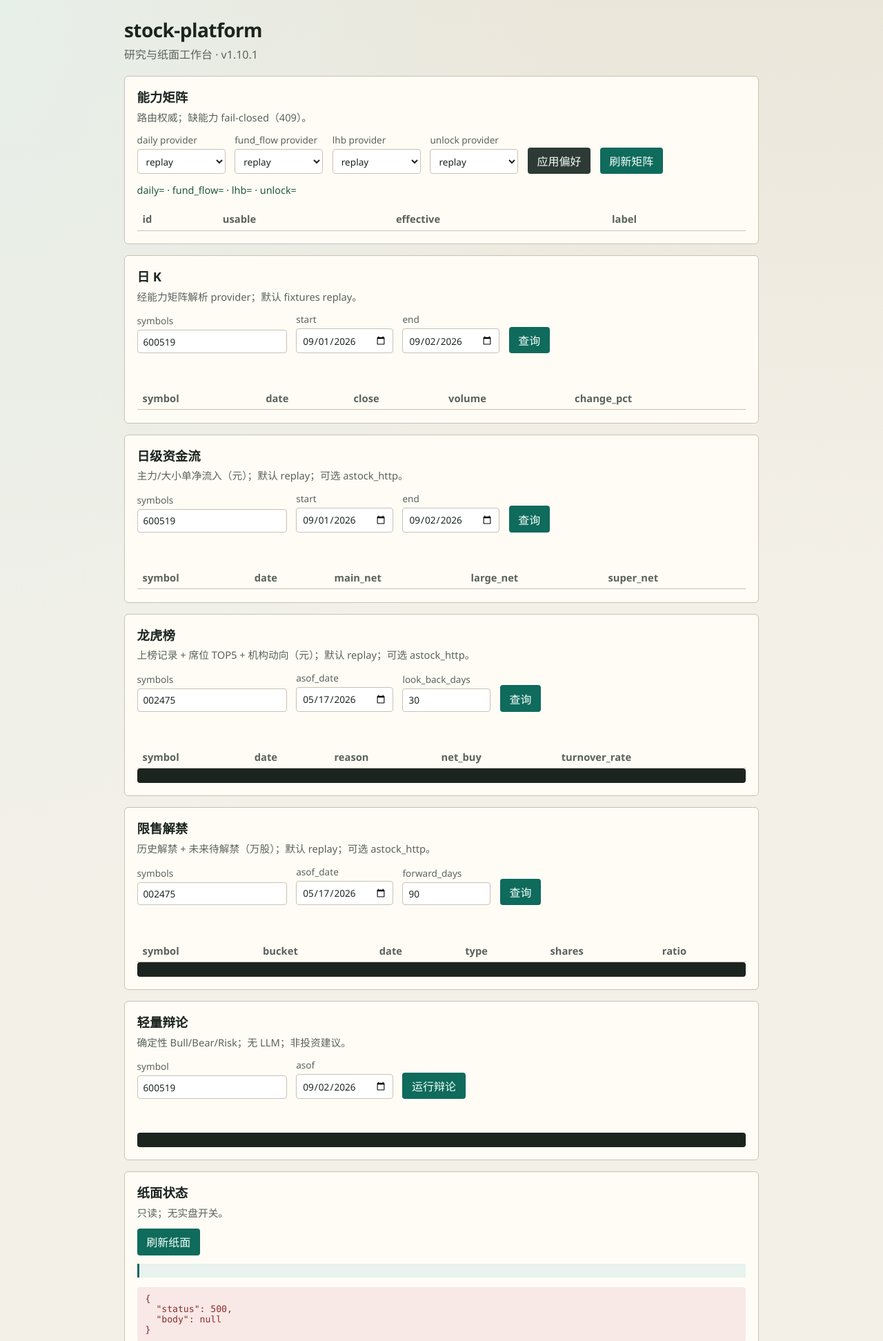
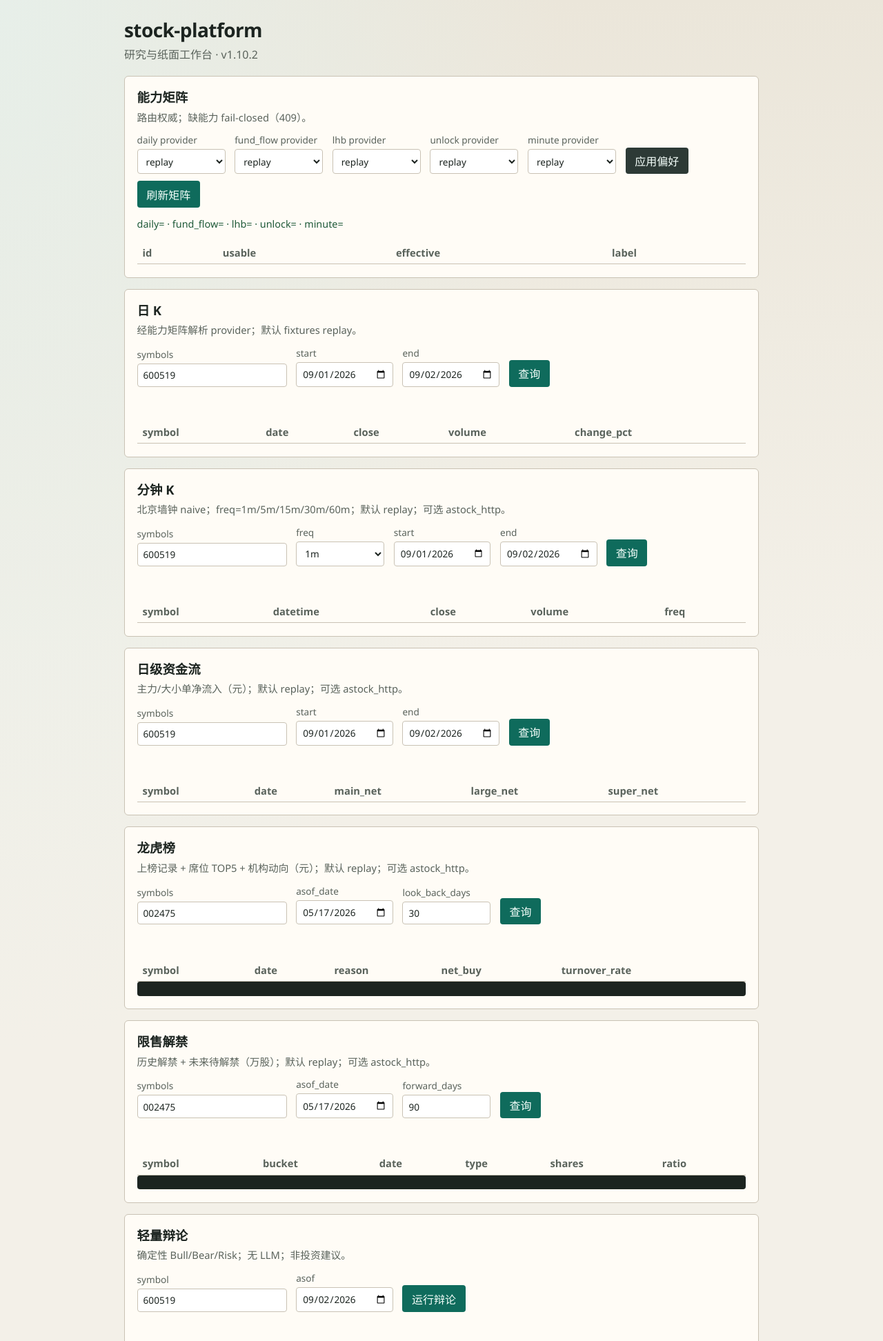
Before and after one commit to deTian0/stock-platform, a FastAPI app: page / in a window 1280 px wide. Shown: the top 1944 px of the page at 69% size. Run offline with FastAPI, Linux system fonts and the light colour scheme; data that the repository does not hold is empty.

Commit message:
feat(workbench): wire minute API and UI as v1.10.2
Serve get_minute via matrix; default replay; depth5 remains fail-closed.

Co-authored-by: Cursor <cursoragent@cursor.com>

```diff
--- a/apps/workbench/pyproject.toml
+++ b/apps/workbench/pyproject.toml
@@ -4,7 +4,7 @@ build-backend = "setuptools.build_meta"
 
 [project]
 name = "stock-platform-workbench"
-version = "1.10.1"
+version = "1.10.2"
 description = "Minimal research workbench shell for stock-platform."
 readme = "README.md"
 requires-python = ">=3.10"
--- a/apps/workbench/src/stock_platform_workbench/__init__.py
+++ b/apps/workbench/src/stock_platform_workbench/__init__.py
@@ -2,4 +2,4 @@
 
 from __future__ import annotations
 
-__version__ = "1.10.1"
+__version__ = "1.10.2"
--- a/apps/workbench/src/stock_platform_workbench/state.py
+++ b/apps/workbench/src/stock_platform_workbench/state.py
@@ -91,6 +91,7 @@ def build_default_state(fixtures_dir: Path, preferences: dict[str, str] | None =
     prefs = {
         "daily": "replay",
         "realtime": "replay",
+        "minute": "replay",
         "fund_flow": "replay",
         "lhb": "replay",
         "unlock": "replay",
--- a/apps/workbench/src/stock_platform_workbench/static/app.js
+++ b/apps/workbench/src/stock_platform_workbench/static/app.js
@@ -83,6 +83,12 @@
       if (unlock && unlock.effective) {
         $("pref-unlock").value = unlock.effective;
       }
+      const minute = rows.find(function (r) {
+        return r.id === "minute";
+      });
+      if (minute && minute.effective) {
+        $("pref-minute").value = minute.effective;
+      }
       $("pref-status").textContent =
         "daily=" +
         (daily && daily.effective ? daily.effective : "") +
@@ -91,7 +97,9 @@
         " · lhb=" +
         (lhb && lhb.effective ? lhb.effective : "") +
         " · unlock=" +
-        (unlock && unlock.effective ? unlock.effective : "");
+        (unlock && unlock.effective ? unlock.effective : "") +
+        " · minute=" +
+        (minute && minute.effective ? minute.effective : "");
     } catch (e) {
       showError(errEl, e.detail || String(e));
     }
@@ -104,6 +112,7 @@
     const fundFlow = $("pref-fund-flow").value;
     const lhb = $("pref-lhb").value;
     const unlock = $("pref-unlock").value;
+    const minute = $("pref-minute").value;
     try {
       await fetchJson("/api/settings/preferences", {
         method: "PUT",
@@ -115,6 +124,7 @@
             fund_flow: fundFlow,
             lhb: lhb,
             unlock: unlock,
+            minute: minute,
           },
         }),
       });
@@ -126,7 +136,9 @@
         " lhb=" +
         lhb +
         " unlock=" +
-        unlock;
+        unlock +
+        " minute=" +
+        minute;
       await loadMatrix();
     } catch (e) {
       showError(errEl, e.detail || String(e));
@@ -174,6 +186,56 @@
         showError(errEl, detail);
       }
       $("daily-table").querySelector("tbody").innerHTML = "";
+    }
+  }
+
+  async function loadMinute(event) {
+    if (event) event.preventDefault();
+    const errEl = $("minute-error");
+    clearError(errEl);
+    $("minute-meta").textContent = "";
+    const symbols = $("minute-symbols").value.trim();
+    const freq = $("minute-freq").value;
+    const start = $("minute-start").value;
+    const end = $("minute-end").value;
+    const params = new URLSearchParams({ symbols: symbols, freq: freq });
+    if (start) params.set("start", start);
+    if (end) params.set("end", end);
+    try {
+      const data = await fetchJson("/api/market/minute?" + params.toString());
+      $("minute-meta").textContent =
+        "provider=" +
+        data.provider +
+        " · freq=" +
+        (data.freq || freq) +
+        " · rows=" +
+        (data.rows ? data.rows.length : 0);
+      const tbody = $("minute-table").querySelector("tbody");
+      tbody.innerHTML = "";
+      for (const row of data.rows || []) {
+        const tr = document.createElement("tr");
+        tr.innerHTML =
+          "<td>" +
+          row.symbol +
+          "</td><td>" +
+          row.datetime +
+          "</td><td>" +
+          row.close +
+          "</td><td>" +
+          row.volume +
+          "</td><td>" +
+          row.freq +
+          "</td>";
+        tbody.appendChild(tr);
+      }
+    } catch (e) {
+      const detail = e.detail || { message: String(e) };
+      if (e.status === 409) {
+        showError(errEl, { fail_closed: true, ...detail });
+      } else {
+        showError(errEl, detail);
+      }
+      $("minute-table").querySelector("tbody").innerHTML = "";
     }
   }
 
@@ -402,6 +464,7 @@
     $("btn-pref").addEventListener("click", applyPreference);
     $("btn-paper").addEventListener("click", loadPaper);
     $("daily-form").addEventListener("submit", loadDaily);
+    $("minute-form").addEventListener("submit", loadMinute);
     $("fund-flow-form").addEventListener("submit", loadFundFlow);
     $("lhb-form").addEventListener("submit", loadLhb);
     $("unlock-form").addEventListener("submit", loadUnlock);
--- a/apps/workbench/src/stock_platform_workbench/templates/index.html
+++ b/apps/workbench/src/stock_platform_workbench/templates/index.html
@@ -38,6 +38,12 @@
         </label>
         <label>unlock provider
           <select id="pref-unlock">
+            <option value="replay">replay</option>
+            <option value="astock_http">astock_http</option>
+          </select>
+        </label>
+        <label>minute provider
+          <select id="pref-minute">
             <option value="replay">replay</option>
             <option value="astock_http">astock_http</option>
           </select>
@@ -88,6 +94,48 @@
               <th>close</th>
               <th>volume</th>
               <th>change_pct</th>
+            </tr>
+          </thead>
+          <tbody></tbody>
+        </table>
+      </div>
+    </section>
+
+    <section id="minute" class="panel">
+      <h2>分钟 K</h2>
+      <p class="hint">北京墙钟 naive；freq=1m/5m/15m/30m/60m；默认 replay；可选 astock_http。</p>
+      <form id="minute-form" class="row">
+        <label>symbols
+          <input id="minute-symbols" name="symbols" value="600519" autocomplete="off" />
+        </label>
+        <label>freq
+          <select id="minute-freq" name="freq">
+            <option value="1m" selected>1m</option>
+            <option value="5m">5m</option>
+            <option value="15m">15m</option>
+            <option value="30m">30m</option>
+            <option value="60m">60m</option>
+          </select>
+        </label>
+        <label>start
+          <input id="minute-start" name="start" type="date" value="2026-09-01" />
+        </label>
+        <label>end
+          <input id="minute-end" name="end" type="date" value="2026-09-02" />
+        </label>
+        <button type="submit">查询</button>
+      </form>
+      <p id="minute-meta" class="status" aria-live="polite"></p>
+      <pre id="minute-error" class="error" hidden></pre>
+      <div class="table-wrap">
+        <table id="minute-table">
+          <thead>
+            <tr>
+              <th>symbol</th>
+              <th>datetime</th>
+              <th>close</th>
+              <th>volume</th>
+              <th>freq</th>
             </tr>
           </thead>
           <tbody></tbody>
--- a/packages/agents/src/stock_platform_agents/__init__.py
+++ b/packages/agents/src/stock_platform_agents/__init__.py
@@ -17,4 +17,4 @@ __all__ = [
     "build_review_report",
 ]
 
-__version__ = "1.10.1"
+__version__ = "1.10.2"
--- a/packages/execution/src/stock_platform_execution/__init__.py
+++ b/packages/execution/src/stock_platform_execution/__init__.py
@@ -53,4 +53,4 @@ __all__ = [
     "validate_simulation_profile",
 ]
 
-__version__ = "1.10.1"
+__version__ = "1.10.2"
--- a/packages/providers/src/stock_platform_providers/__init__.py
+++ b/packages/providers/src/stock_platform_providers/__init__.py
@@ -67,4 +67,4 @@ __all__ = [
     "reset_provider_registry",
 ]
 
-__version__ = "1.10.1"
+__version__ = "1.10.2"
--- a/packages/research/src/stock_platform_research/__init__.py
+++ b/packages/research/src/stock_platform_research/__init__.py
@@ -18,4 +18,4 @@ __all__ = [
     "score_lvrev",
 ]
 
-__version__ = "1.10.1"
+__version__ = "1.10.2"
```
Also changed, not shown: apps/workbench/src/stock_platform_workbench/routes/market.py (+16 -4 lines), apps/workbench/tests/fixtures/minute_600519.json (added, +48 -0 lines), apps/workbench/tests/test_app.py (+56 -19 lines), docs/ROADMAP.md (+3 -3 lines), CHANGELOG.md, apps/workbench/README.md, 5 other files.
